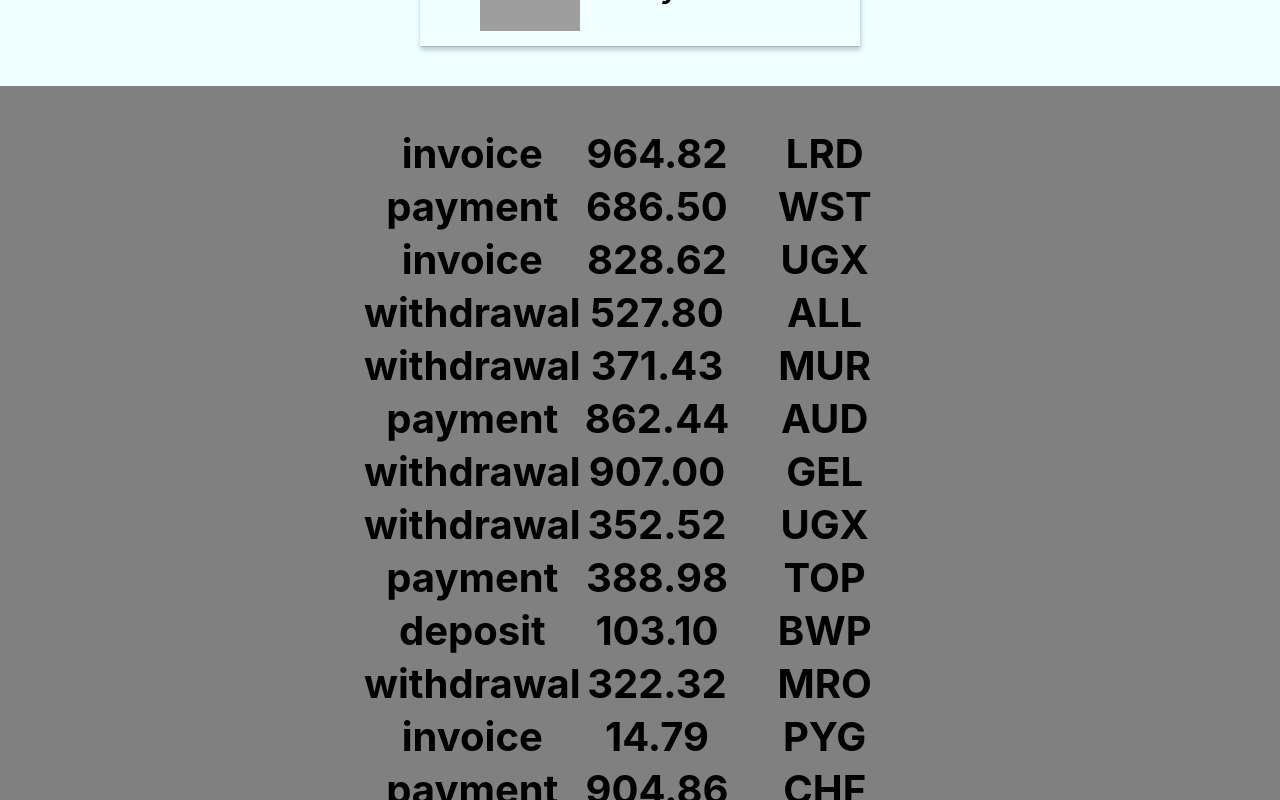
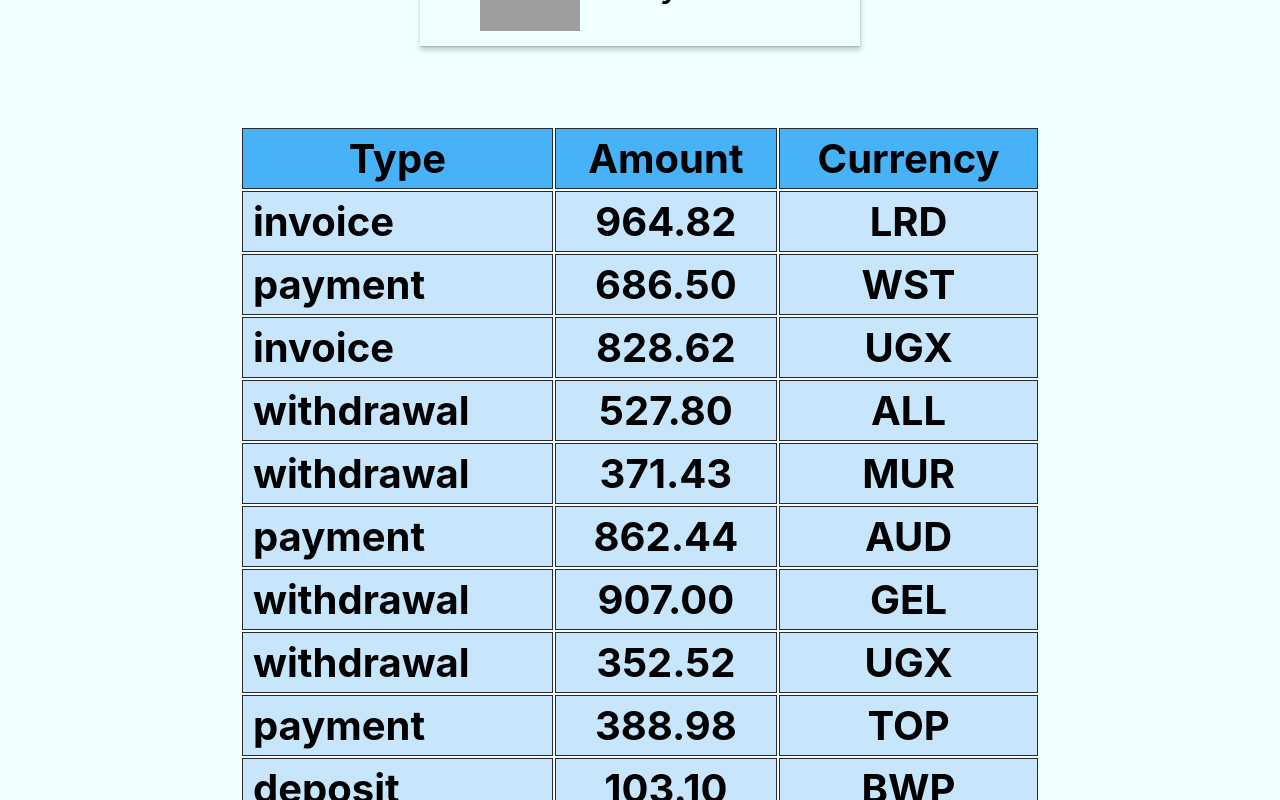
Before and after one commit to Dmytro-1506/goit-react-hw-01-components, a React (Create React App) app: page / in a window 1280 px wide. Shown: the part 2020-2820 px from the top of the page. Built offline with nearby package versions, Linux system fonts and the light colour scheme; grey boxes are pictures that could not be loaded.

Commit message:
transactions style complete

```diff
--- a/src/components/App.jsx
+++ b/src/components/App.jsx
@@ -13,7 +13,7 @@ export const App = () => {
     <div
       style={{
         width: '100%',
-        backgroundColor: 'gray',
+        backgroundColor: 'azure',
         display: 'flex',
         flexDirection: 'column',
         justifyContent: 'center',
--- a/src/components/Transactions.js
+++ b/src/components/Transactions.js
@@ -1,18 +1,24 @@
-export const TransactionHistory = ({transactions}) => {
+import "./transactions.css"
+
+export const TransactionHistory = ({ transactions }) => {
     const transactionsList = transactions.map(item => {
         return <tr key={item.id}>
-                <th>{item.type}</th>
-                <th>{item.amount}</th>
-                <th>{item.currency}</th>
-            </tr>
+            <th className='transaction-type'>{item.type}</th>
+            <th>{item.amount}</th>
+            <th>{item.currency}</th>
+        </tr>
     })
     return <table className="transaction-history">
         <thead>
-
+            <tr>
+                <th>Type</th>
+                <th>Amount</th>
+                <th>Currency</th>
+            </tr>
         </thead>
 
         <tbody>
             {transactionsList}
         </tbody>
     </table>
-}
+};
--- a/src/components/friends.css
+++ b/src/components/friends.css
@@ -3,7 +3,6 @@
   align-items: center;
   list-style: none;
   width: 100%;
-  background-color: azure;
   display: flex;
   flex-direction: column;
   gap: 20px;
--- /dev/null
+++ b/src/components/transactions.css
@@ -0,0 +1,22 @@
+.transaction-history {
+  width: 800px;
+}
+
+thead th,
+tbody th {
+  padding: 5px;
+  border: 1px solid #2a2a2a;
+}
+
+thead {
+  background-color: rgb(72, 178, 248);
+}
+
+tbody {
+  background-color: rgb(199, 230, 251);
+}
+
+.transaction-type {
+  text-align: left;
+  padding-left: 10px;
+}
```
